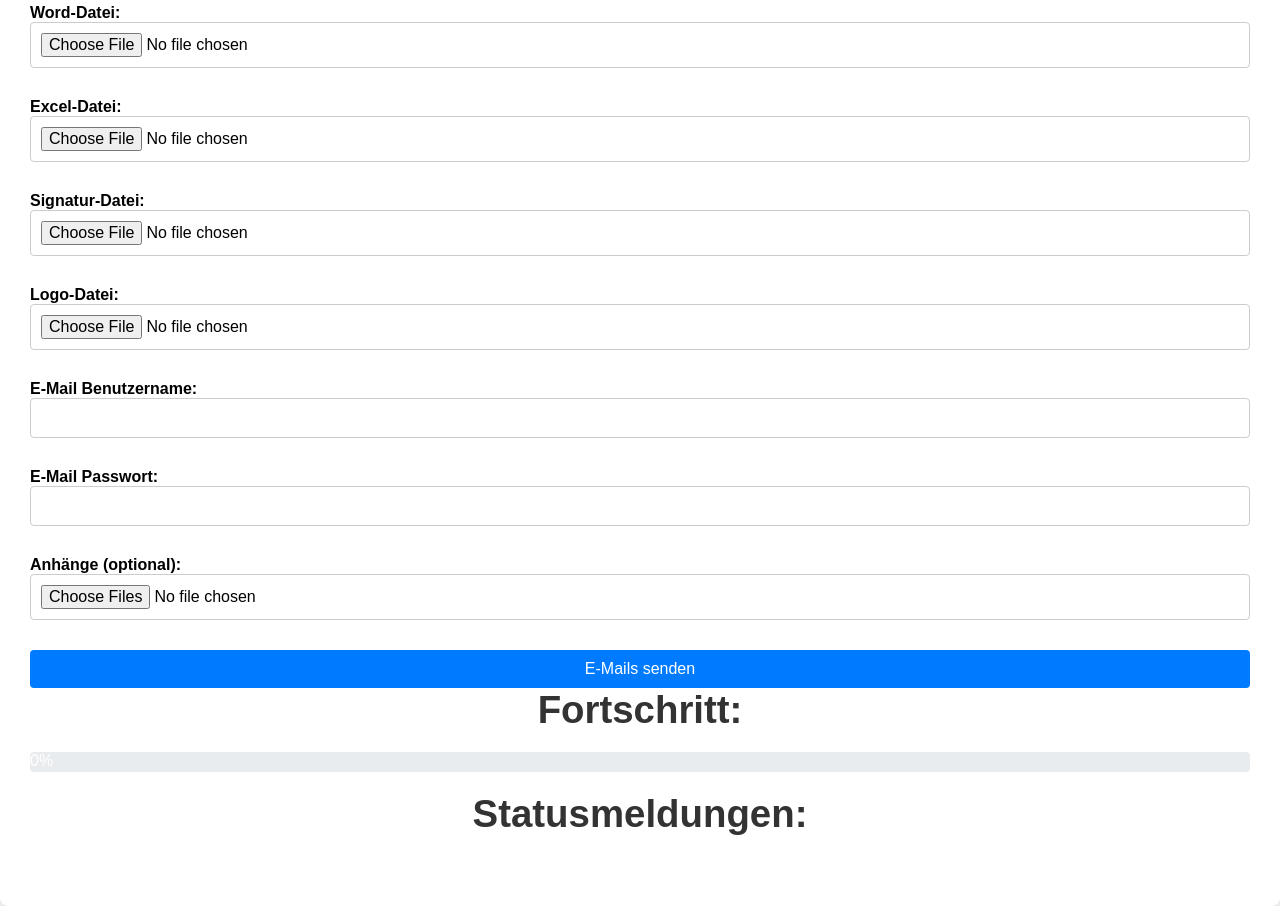
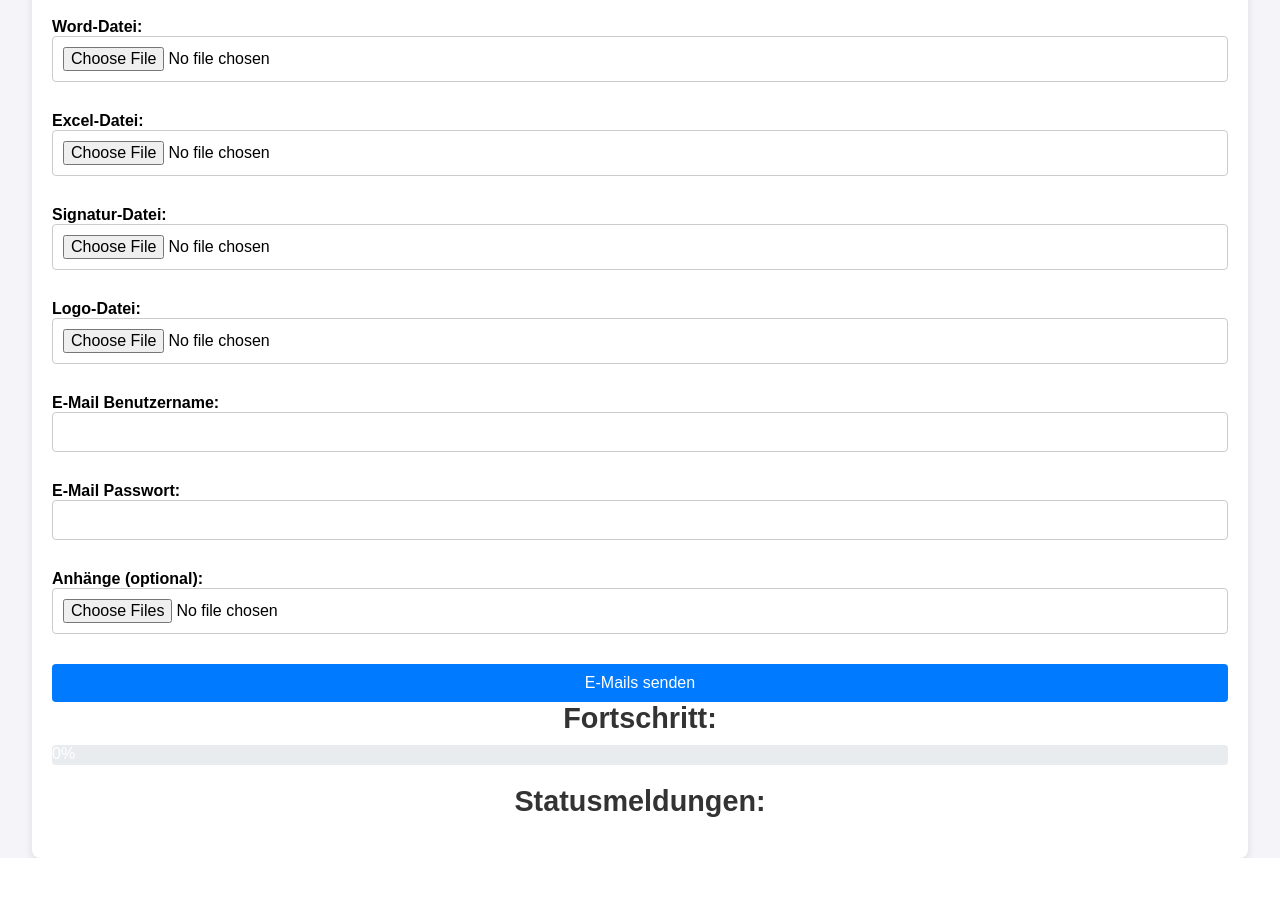
Before and after one commit to Damir-acc/AccantecSerienEmail, a Flask app: page / in a window 1280 px wide. After the commit the page ends 858 px from the top, so only its background shows below. Run offline with Flask 2, Linux system fonts and the light colour scheme; data that the repository does not hold is empty.

Commit message:
4th try new frontend design

```diff
--- a/templates/index.html
+++ b/templates/index.html
@@ -19,28 +19,28 @@
 
         .container {
             background-color: white;
-            padding: 30px; /* Erhöhter innerer Abstand */
+            padding: 20px; /* Erhöhter innerer Abstand */
             border-radius: 8px;
             box-shadow: 0 4px 8px rgba(0, 0, 0, 0.1);
             max-width: 100%; /* Anpassung der maximalen Breite */
-            width: 100%; /* Breite für die Teams-Oberfläche */
+            width: 95%; /* Breite für die Teams-Oberfläche */
             box-sizing: border-box;
             overflow: auto; /* Erlaubt Scrollen, wenn der Inhalt zu groß ist */
-            padding-bottom: 50px; /* Zusätzlicher Platz am unteren Ende für Scrollbalken */
+            padding-bottom: 30px; /* Zusätzlicher Platz am unteren Ende für Scrollbalken */
         }
 
         h1, h2 {
             color: #333;
             text-align: center;
-            margin: 0 0 20px 0;
+            margin: 0 0 10px 0;
         }
 
         h1 {
-            font-size: 4vw; /* Responsive Schriftgröße für h1 */
+            font-size: 2.5rem; /* Kleinere Schriftgröße für h1 */
         }
 
         h2 {
-            font-size: 3vw; /* Responsive Schriftgröße für h2 */
+            font-size: 1.8rem; /* Kleinere Schriftgröße für h2 */
         }
 
         form {
@@ -110,7 +110,7 @@
 </head>
 <body>
     <div class="container">
-        <h1>E-Mail Versender</h1>
+        <h1>Accantec Serien E-Mails</h1> <!-- Überschrift angepasst -->
         <form id="emailForm" method="post" enctype="multipart/form-data">
             <div class="form-group">
                 <label for="word_file">Word-Datei:</label>
```
